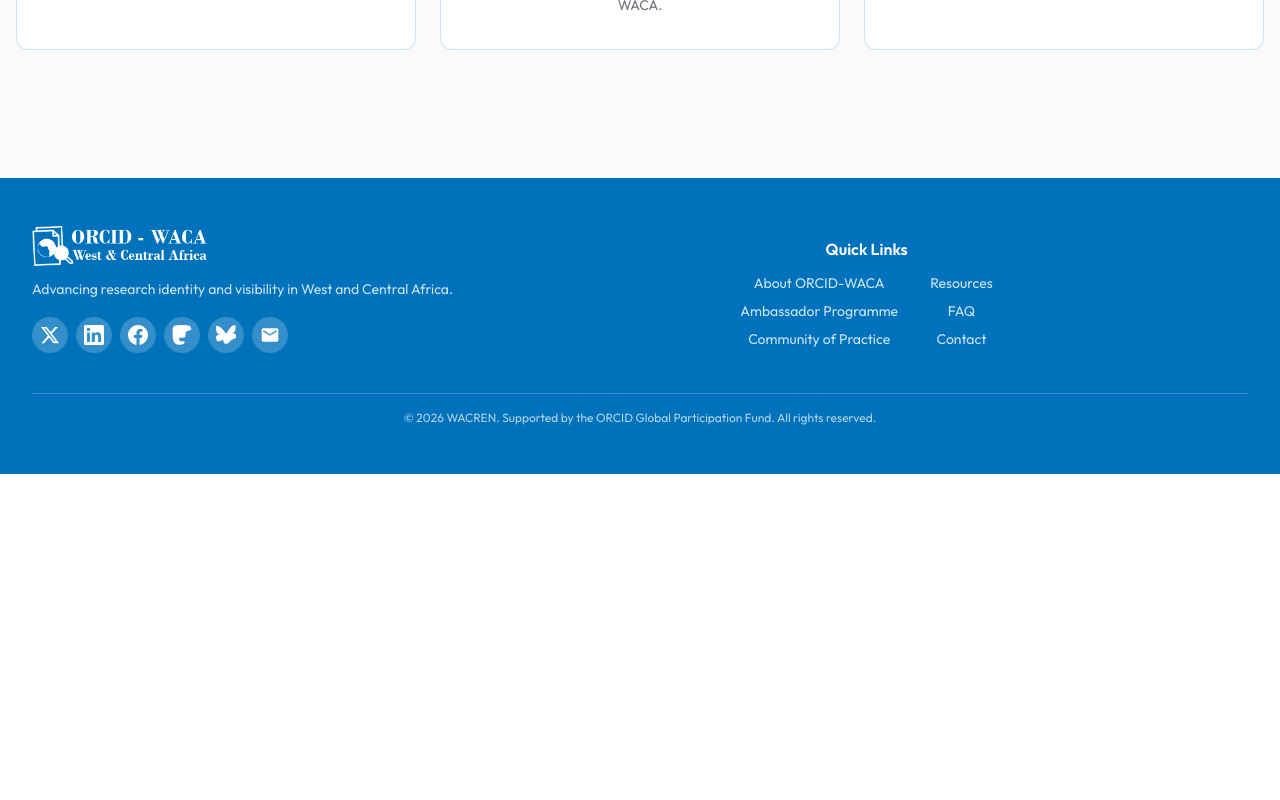
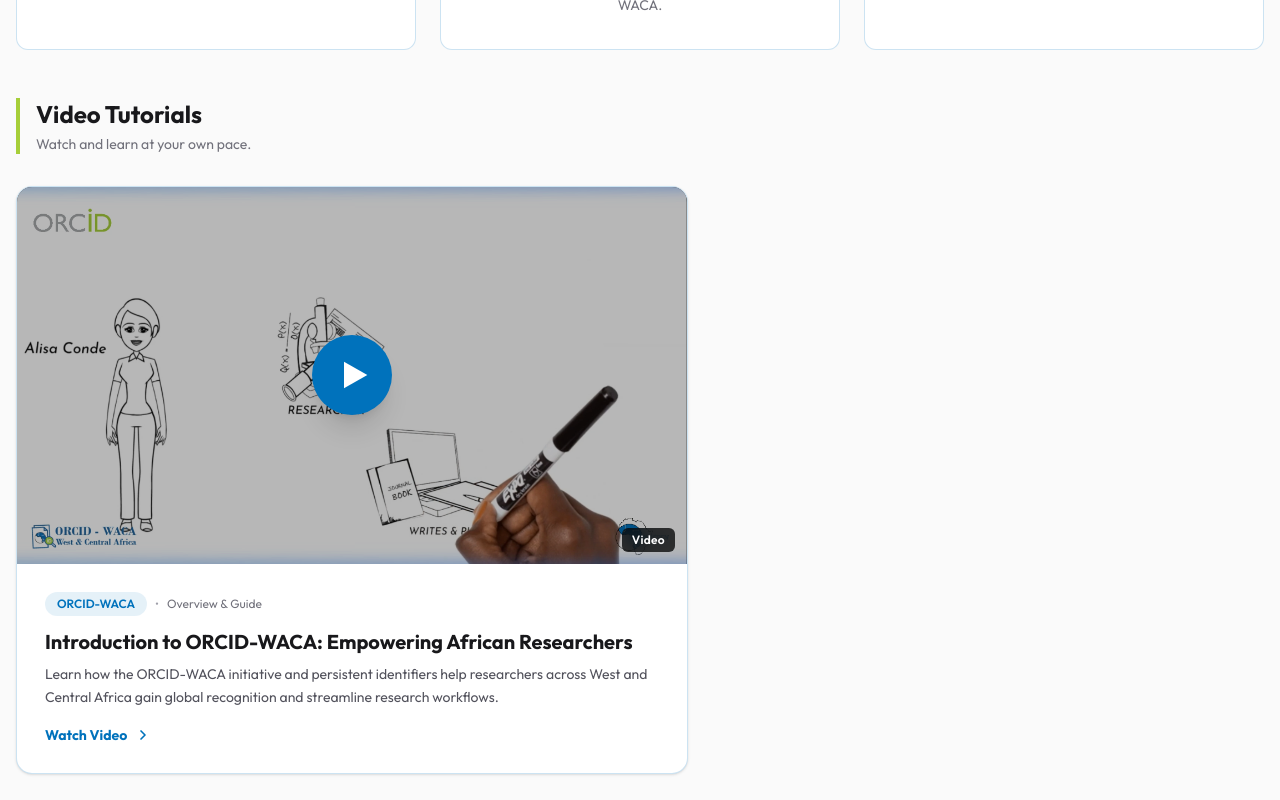
Before and after one commit to rizennews/orcid-waca, a Next.js app: page /en/resources in a window 1280 px wide. Shown: the part 620-1420 px from the top of the page. Before the commit the page ends 1094 px from the top, so only its background shows below. Built offline with nearby package versions, Linux system fonts and the light colour scheme.

Commit message:
feat(resources): add ORCID-WACA video with popup modal player

```diff
--- a/src/components/ResourceHub.tsx
+++ b/src/components/ResourceHub.tsx
@@ -19,7 +19,13 @@
     community: { title: string; desc: string }
   }
   sections: {
-    videos: { title: string; desc: string }
+    videos: {
+      title: string
+      desc: string
+      featuredTitle?: string
+      featuredDesc?: string
+      watchVideo?: string
+    }
     photos: { title: string; desc: string }
     infographics: { title: string; desc: string }
     documents: { title: string; desc: string }
@@ -46,14 +52,13 @@
 
 /* ─── Data ─── */
 const datasetVideos: ResourceItem[] = [
-  { title: 'LIBSENSE Connect II - Abuja 2024', tags: ['videos'], image: '/images/resources/videos/video-1.jpg', url: 'https://video.wacren.net/media/LIBSENSE-Connect+II+-+Abuja+2024_video+highlight/0_npcsnamn' },
-  { title: 'How to Set Up an ORCID iD', tags: ['videos'], image: '/images/resources/videos/video-2.jpg', url: 'https://www.youtube.com/watch?v=ZUfmVtQ53_g' },
-  { title: 'WACREN 2026 Recap Video', tags: ['videos'], image: '/images/resources/videos/video-3.jpg', url: 'https://video.wacren.net/media/WACREN+2026+Recap+Video/0_t0xhvw6l/597270' },
-  { title: 'WACREN 2026 Promo Video 2', tags: ['videos'], image: '/images/resources/videos/video-4.jpg', url: 'https://video.wacren.net/media/WACREN+2026+promo+video+2/0_2o7gy912/597270' },
-  { title: 'ORCID Workflows for Peer Review Validation', tags: ['videos'], image: '/images/resources/videos/video-5.jpg', url: 'https://www.youtube.com/watch?v=MOJngTySFv8' },
-  { title: 'ORCID Integration in Open Journal Systems (OJS)', tags: ['videos'], image: '/images/resources/videos/video-6.jpg', url: 'https://www.youtube.com/watch?v=gxeQldk9m-8' },
-  { title: 'LIBSENSE OS Gambia Reel', tags: ['videos'], image: '/images/resources/videos/video-7.jpg', url: 'https://video.wacren.net/media/LIBSENSE+OS+Gambia_reel/0_ab6brimc/597270' },
-  { title: 'WACREN 2026 Promo Video 1', tags: ['videos'], image: '/images/resources/videos/video-8.jpg', url: 'https://video.wacren.net/media/WACREN+2026+promo+video+1/0_ujlpdl4p/597270' },
+  {
+    title: 'Introduction to ORCID-WACA: Empowering African Researchers',
+    desc: 'Learn how the ORCID-WACA initiative and persistent identifiers help researchers across West and Central Africa gain global recognition.',
+    tags: ['videos'],
+    image: '/images/resources/videos/orcid-waca-explainer.png',
+    url: 'https://pub-c6fbc326710d430b94a503a7680462ac.r2.dev/202610191811%20(1).mp4',
+  },
 ]
 
 const datasetPhotos: ResourceItem[] = [
@@ -196,8 +201,12 @@
   useEffect(() => {
     if (!selectedVideo) return
     const handleKey = (e: KeyboardEvent) => { if (e.key === 'Escape') setSelectedVideo(null) }
+    document.body.style.overflow = 'hidden'
     window.addEventListener('keydown', handleKey)
-    return () => window.removeEventListener('keydown', handleKey)
+    return () => {
+      document.body.style.overflow = ''
+      window.removeEventListener('keydown', handleKey)
+    }
   }, [selectedVideo])
 
   useEffect(() => {
@@ -242,6 +251,75 @@
               </p>
             </motion.a>
           ))}
+        </div>
+
+        {/* ─── Video Tutorials Section ─── */}
+        <div className="mt-8">
+          <div className="border-l-4 border-secondary pl-4 mb-8">
+            <h2 className="text-xl md:text-2xl font-bold text-zinc-900">
+              {labels.sections.videos.title}
+            </h2>
+            <p className="text-sm text-zinc-500 mt-1">
+              {labels.sections.videos.desc}
+            </p>
+          </div>
+
+          <div className="max-w-2xl">
+            <motion.div
+              initial={{ opacity: 0, y: 16 }}
+              animate={{ opacity: 1, y: 0 }}
+              transition={{ duration: 0.4 }}
+              onClick={() => setSelectedVideo({
+                title: labels.sections.videos.featuredTitle || datasetVideos[0].title,
+                url: datasetVideos[0].url,
+                image: datasetVideos[0].image,
+                tags: ['videos'],
+              })}
+              className="group cursor-pointer rounded-2xl border border-primary/20 bg-white overflow-hidden shadow-sm hover:shadow-xl hover:border-primary/40 transition-all duration-300"
+            >
+              <div className="relative aspect-video flex items-center justify-center overflow-hidden bg-zinc-900">
+                <Image
+                  src={datasetVideos[0].image!}
+                  alt={labels.sections.videos.featuredTitle || datasetVideos[0].title}
+                  fill
+                  unoptimized
+                  loading="eager"
+                  className="object-cover group-hover:scale-105 transition-transform duration-500"
+                />
+                <div className="absolute inset-0 bg-black/25 group-hover:bg-black/15 transition-colors duration-300" />
+                <div className="relative z-10 flex h-16 w-16 sm:h-20 sm:w-20 items-center justify-center rounded-full bg-primary text-white shadow-xl group-hover:scale-110 group-hover:bg-primary-dark transition-all duration-300">
+                  <svg viewBox="0 0 24 24" className="h-8 w-8 sm:h-10 sm:w-10 fill-current translate-x-0.5">
+                    <polygon points="6 4 20 12 6 20 6 4" />
+                  </svg>
+                </div>
+                <span className="absolute bottom-3 right-3 rounded-md bg-black/75 backdrop-blur-sm px-2.5 py-1 text-xs font-semibold text-white tracking-wide">
+                  Video
+                </span>
+              </div>
+
+              <div className="p-6 sm:p-7">
+                <div className="flex items-center gap-2 mb-3">
+                  <span className="inline-block rounded-full bg-primary/10 px-3 py-1 text-xs font-semibold text-primary">
+                    ORCID-WACA
+                  </span>
+                  <span className="text-xs text-zinc-400">•</span>
+                  <span className="text-xs text-zinc-500">Overview &amp; Guide</span>
+                </div>
+                <h3 className="text-lg sm:text-xl font-bold text-zinc-900 group-hover:text-primary transition-colors leading-snug mb-2">
+                  {labels.sections.videos.featuredTitle || datasetVideos[0].title}
+                </h3>
+                <p className="text-sm text-zinc-600 leading-relaxed mb-4">
+                  {labels.sections.videos.featuredDesc || datasetVideos[0].desc}
+                </p>
+                <div className="flex items-center gap-2 text-sm font-bold text-primary group-hover:translate-x-1 transition-transform">
+                  <span>{labels.sections.videos.watchVideo || 'Watch Video'}</span>
+                  <svg viewBox="0 0 24 24" className="h-4 w-4" fill="none" stroke="currentColor" strokeWidth="2.5" strokeLinecap="round" strokeLinejoin="round">
+                    <polyline points="9 18 15 12 9 6" />
+                  </svg>
+                </div>
+              </div>
+            </motion.div>
+          </div>
         </div>
 
         {/* ─── Search & Filter ─── */}
@@ -327,7 +405,7 @@
             initial={{ opacity: 0 }}
             animate={{ opacity: 1 }}
             exit={{ opacity: 0 }}
-            className="fixed inset-0 z-50 flex items-center justify-center bg-black/70 p-2 sm:p-4"
+            className="fixed inset-0 z-50 flex items-center justify-center bg-black/80 backdrop-blur-md p-3 sm:p-6"
             onClick={() => setSelectedVideo(null)}
           >
             <motion.div
@@ -335,18 +413,19 @@
               animate={{ opacity: 1, scale: 1 }}
               exit={{ opacity: 0, scale: 0.95 }}
               transition={{ duration: 0.2 }}
-              className="relative w-full max-w-5xl bg-black rounded-xl overflow-hidden shadow-2xl mx-auto"
+              className="relative w-full max-w-5xl bg-black rounded-2xl overflow-hidden shadow-2xl mx-auto border border-white/10"
               onClick={e => e.stopPropagation()}
             >
               <button
                 onClick={() => setSelectedVideo(null)}
-                className="absolute top-2 right-2 sm:top-3 sm:right-3 z-10 flex h-7 w-7 sm:h-8 sm:w-8 items-center justify-center rounded-full bg-black/60 text-white hover:bg-white/40 transition-colors"
+                aria-label="Close video"
+                className="absolute top-3 right-3 z-20 flex h-9 w-9 items-center justify-center rounded-full bg-black/70 text-white hover:bg-white/20 transition-colors shadow-lg"
               >
-                <svg viewBox="0 0 24 24" className="h-4 w-4 sm:h-5 sm:w-5" fill="none" stroke="currentColor" strokeWidth="2" strokeLinecap="round" strokeLinejoin="round">
+                <svg viewBox="0 0 24 24" className="h-5 w-5" fill="none" stroke="currentColor" strokeWidth="2" strokeLinecap="round" strokeLinejoin="round">
                   <line x1="18" y1="6" x2="6" y2="18" /><line x1="6" y1="6" x2="18" y2="18" />
                 </svg>
               </button>
-              <div className="w-full" style={{ aspectRatio: '16 / 9' }}>
+              <div className="w-full bg-black" style={{ aspectRatio: '16 / 9' }}>
                 <VideoPlayer url={selectedVideo.url || ''} title={selectedVideo.title} />
               </div>
             </motion.div>
--- a/src/components/VideoPlayer.tsx
+++ b/src/components/VideoPlayer.tsx
@@ -1,6 +1,6 @@
 'use client'
 
-function getEmbedInfo(url: string, hostname: string): { src: string } | null {
+function getEmbedInfo(url: string, hostname: string): { src: string; isDirectVideo?: boolean } | null {
   try {
     const u = new URL(url)
 
@@ -37,7 +37,7 @@
     }
 
     if (/\.(mp4|webm|ogg|mov)(\?|$)/i.test(u.pathname)) {
-      return { src: url }
+      return { src: url, isDirectVideo: true }
     }
 
     // Kaltura (video.wacren.net)
@@ -68,6 +68,21 @@
     )
   }
 
+  if (embed.isDirectVideo) {
+    return (
+      <div className="relative h-full w-full bg-black flex items-center justify-center">
+        <video
+          src={embed.src}
+          title={title}
+          controls
+          autoPlay
+          playsInline
+          className="h-full w-full object-contain"
+        />
+      </div>
+    )
+  }
+
   return (
     <div className="relative h-full w-full bg-black">
       <iframe
```
Also changed, not shown: messages/en.json, messages/fr.json, messages/pt.json, public/images/resources/videos/orcid-waca-explainer.png (added).
